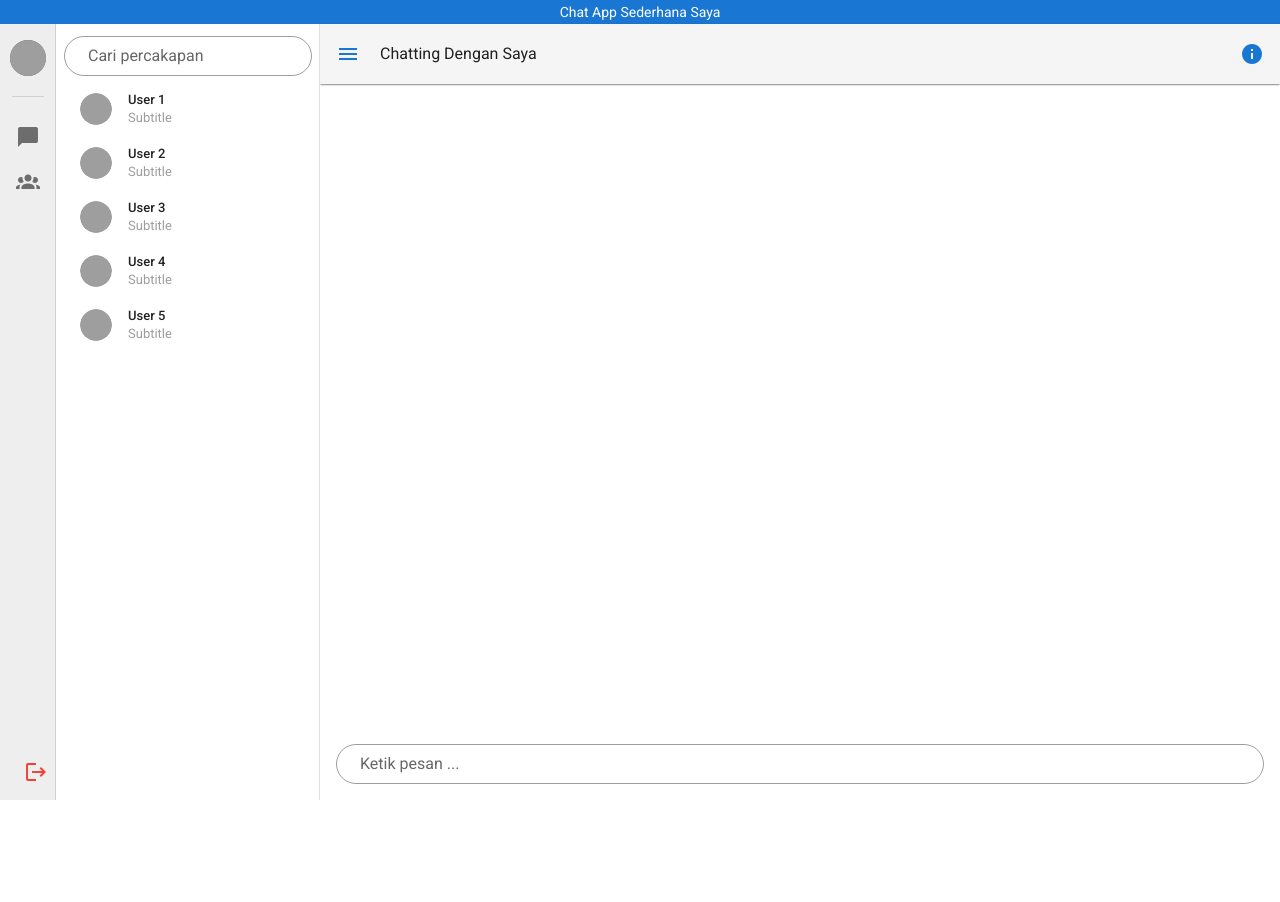
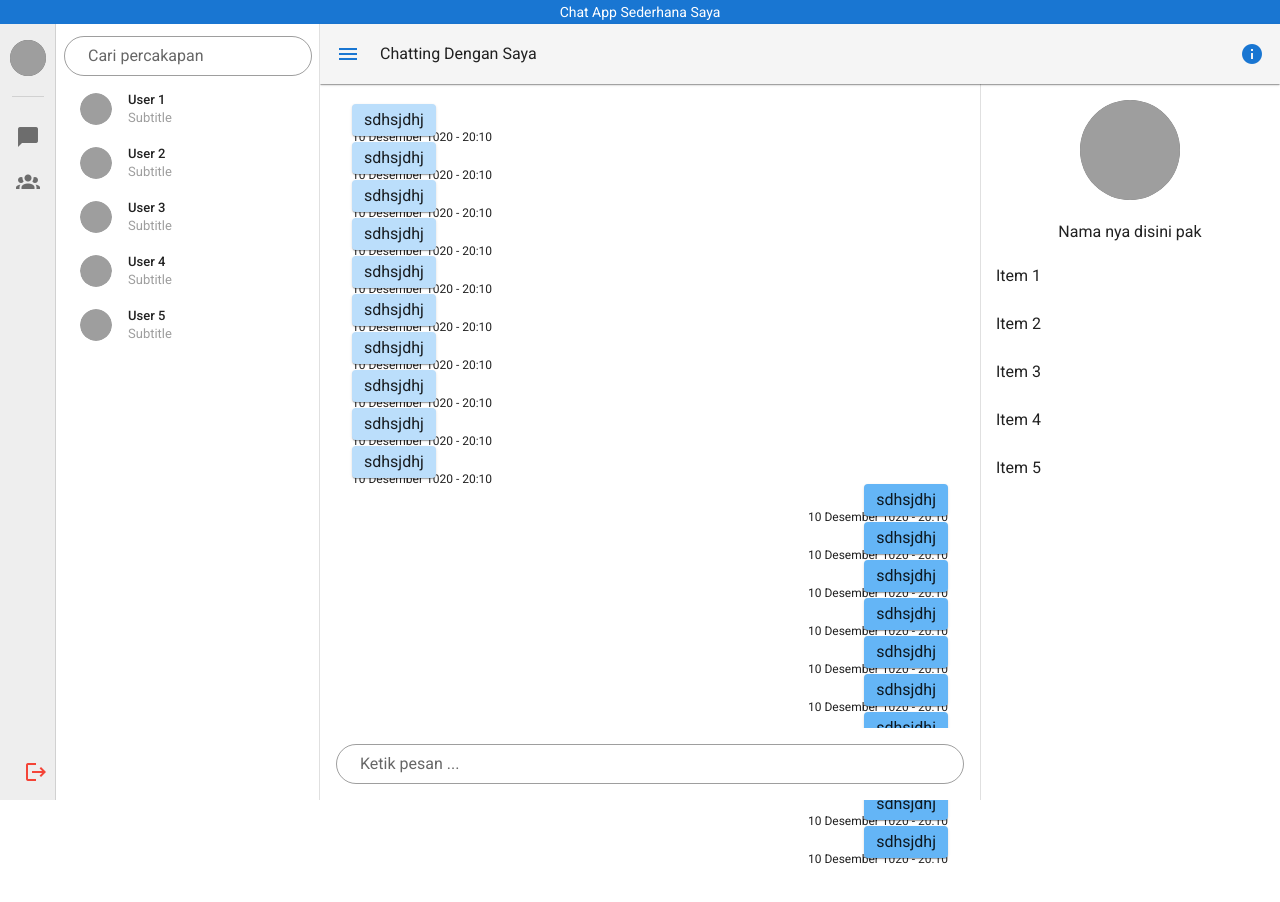
Before and after one commit to pvzuntil/chat-app, a Vue app: page / in a window 1280 px wide. Shown: the top 902 px of the page. Before the commit the page ends 800 px from the top, so only its background shows below. Built offline with nearby package versions, Linux system fonts and the light colour scheme; grey boxes are pictures that could not be loaded.

Commit message:
add; vuex presistent

```diff
--- a/package.json
+++ b/package.json
@@ -17,7 +17,8 @@
     "vue": "^2.6.11",
     "vue-router": "^3.2.0",
     "vuetify": "^2.2.11",
-    "vuex": "^3.5.1"
+    "vuex": "^3.5.1",
+    "vuex-persist": "^3.1.3"
   },
   "devDependencies": {
     "@vue/cli-plugin-babel": "~4.5.0",
--- a/src/App.vue
+++ b/src/App.vue
@@ -3,13 +3,35 @@
     <SystemBar />
     <AppBar />
     <ListChat />
-    <RightSidebar/>
+    <RightSidebar />
 
     <v-main>
-      <!--  -->
+      <v-container fluid>
+        <span v-for="n in 10" :key="n + 'L'">
+          <v-row class="px-8 mt-2 d-flex">
+            <v-card class="px-3 py-1" elevation="1" color="blue lighten-4">
+              sdhsjdhj
+            </v-card>
+          </v-row>
+          <v-row class="px-8 mt-1 d-flex">
+            <span style="font-size: 12px">10 Desember 1020 - 20:10</span>
+          </v-row>
+        </span>
+
+        <span v-for="n in 10" :key="n + 'R'">
+          <v-row class="px-8 mt-2 d-flex justify-end">
+            <v-card class="px-3 py-1" elevation="1" color="blue lighten-2">
+              sdhsjdhj
+            </v-card>
+          </v-row>
+          <v-row class="px-8 mt-1 d-flex justify-end">
+            <span style="font-size: 12px">10 Desember 1020 - 20:10</span>
+          </v-row>
+        </span>
+      </v-container>
     </v-main>
 
-    <ChatField/>
+    <ChatField />
   </v-app>
 </template>
 
@@ -18,8 +40,8 @@
 import SystemBar from "./components/SystemBar";
 import AppBar from "./components/AppBar";
 import ListChat from "./components/ListChatSidebar";
-import RightSidebar from './components/RightSidebar'
-import ChatField from './components/ChatField'
+import RightSidebar from "./components/RightSidebar";
+import ChatField from "./components/ChatField";
 
 export default {
   name: "App",
@@ -29,7 +51,7 @@ export default {
     AppBar,
     ListChat,
     RightSidebar,
-    ChatField
+    ChatField,
   },
 
   data: () => ({
--- a/src/components/AppBar.vue
+++ b/src/components/AppBar.vue
@@ -5,7 +5,7 @@
     </v-btn>
     <span>Chatting Dengan Saya</span>
     <v-spacer></v-spacer>
-    <v-btn flat icon color="primary" @click="$store.commit('toggleRightDrawer')">
+    <v-btn icon color="primary" @click="$store.commit('toggleRightDrawer')">
         <v-icon>mdi-information</v-icon>
     </v-btn>
   </v-app-bar>
--- a/src/components/ChatField.vue
+++ b/src/components/ChatField.vue
@@ -1,5 +1,5 @@
 <template>
-  <v-footer app color="transparent" height="72" inset>
+  <v-footer app color="white" height="72" inset>
     <v-text-field
       dense
       hide-details
--- a/src/components/ListChatSidebar.vue
+++ b/src/components/ListChatSidebar.vue
@@ -1,11 +1,13 @@
 <template>
-  <v-navigation-drawer v-model="$store.state.drawer" app width="320">
+  <v-navigation-drawer v-model="$store.state.drawer" app width="320" hide-overlay>
     <v-navigation-drawer
       v-model="$store.state.drawer"
       absolute
       color="grey lighten-3"
       mini-variant
       expand-on-hover
+      hide-overlay
+      fixed
     >
       <v-avatar
         class="d-block text-center mx-auto mt-4"
--- a/src/components/RightSidebar.vue
+++ b/src/components/RightSidebar.vue
@@ -1,5 +1,24 @@
 <template>
-  <v-navigation-drawer app clipped right width="300" v-model="$store.state.rightDrawer">
+  <v-navigation-drawer
+    app
+    clipped
+    right
+    width="300"
+    v-model="$store.state.rightDrawer"
+  >
+    <span class="d-block text-center mx-auto mt-4">
+      <v-avatar
+        class="d-block text-center mx-auto mb-5"
+        color="grey darken-1"
+        size="100"
+      >
+        <img
+          src="https://ui-avatars.com/api/?background=0D8ABC&color=fff"
+          alt=""
+        />
+      </v-avatar>
+      <span class="mt-3">Nama nya disini pak</span>
+    </span>
     <v-list>
       <v-list-item v-for="n in 5" :key="n" link>
         <v-list-item-content>
--- a/src/main.js
+++ b/src/main.js
@@ -10,5 +10,8 @@ new Vue({
   render: h => h(App),
   router,
   vuetify,
-  store
+  store,
+  beforeCreate(){
+    this.$store.commit('initVue')
+  }
 }).$mount('#app')
--- a/src/plugins/vuex.js
+++ b/src/plugins/vuex.js
@@ -1,14 +1,18 @@
 import vue from 'vue'
 import vuex from 'vuex'
+import VuexPersistence from 'vuex-persist'
 
 vue.use(vuex)
 
 const state =  {
     drawer: true,
-    rightDrawer: false
+    rightDrawer: true
 }
 
 const mutations = {
+    initVue(){
+        // INIT VUE
+    },
     toggleDrawer(state) {
         state.drawer = !state.drawer
     },
@@ -17,7 +21,10 @@ const mutations = {
     },
 }
 
+const plugins = [new VuexPersistence().plugin]
+
 export default new vuex.Store({
     state,
-    mutations
+    mutations,
+    plugins
 })
```
Also changed, not shown: 1 other file (tests, documents, lock files or other folders).
